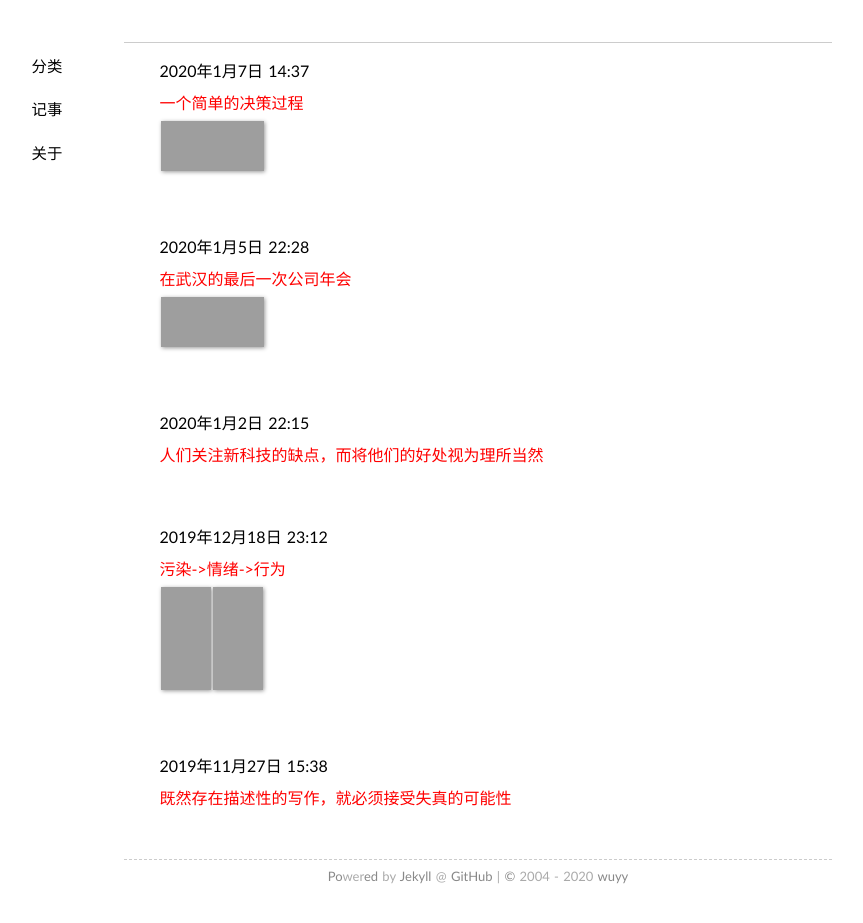
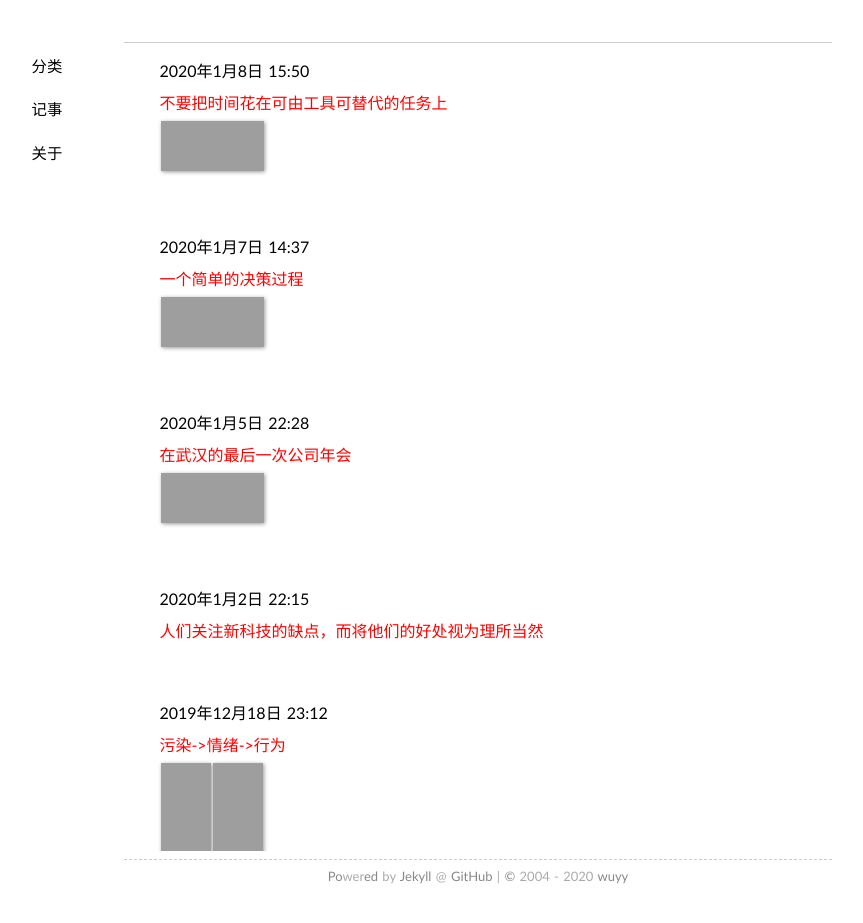
Before and after one commit to wuyy2007/wanguolin.github.io, a Jekyll site: the page built from tlog/index.md, in a window 1280 px wide. Shown: the top 923 px of the page, without its empty margins (162-1025 px from the left). Built offline with Jekyll 4.4.1, drawn with Linux system fonts in a browser that asks for light colours; nearby versions of some CDN libraries; some web fonts are replaced; grey boxes are pictures that could not be loaded.

Commit message:
Update index.md

```diff
--- a/tlog/index.md
+++ b/tlog/index.md
@@ -110,6 +110,23 @@ comments: no
 
 	<div class="panel-body" style="height: 800px; width: 708px; overflow-y:scroll">
 	<div style="border: 1px  #000000; width: 90%; margin: 0 auto;">
+
+
+			<span  class = "space">
+			<p>2020年1月8日 15:50</p>
+			<font  color="red">不要把时间花在可由工具可替代的任务上</font>
+			<div class="over"></div><!--背景层-->
+			<div class="logoImg amplifyImg"><!--注意：此处的amlifyImg不可少-->
+			<table>
+			<tr>
+			<td><img src="https://raw.githubusercontent.com/wuyy2007/resouce/master/webcontentpic/hand_collect_diffculty.png" height="50" width="103" margin="5" /></td>
+
+			</tr>
+			</table>
+			</div>
+		</span>
+
+
 
 
 		<span  class = "space">
```
